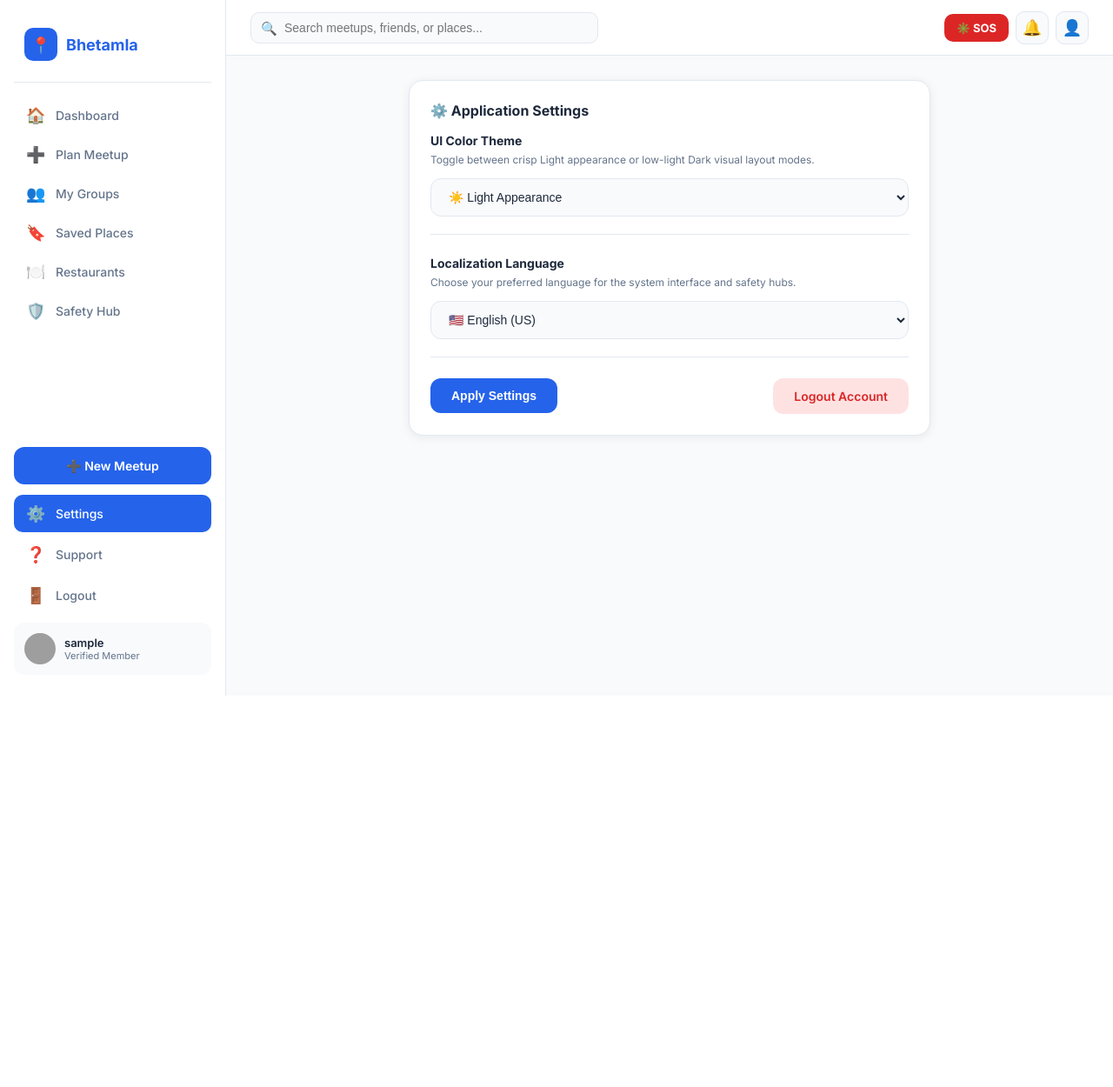
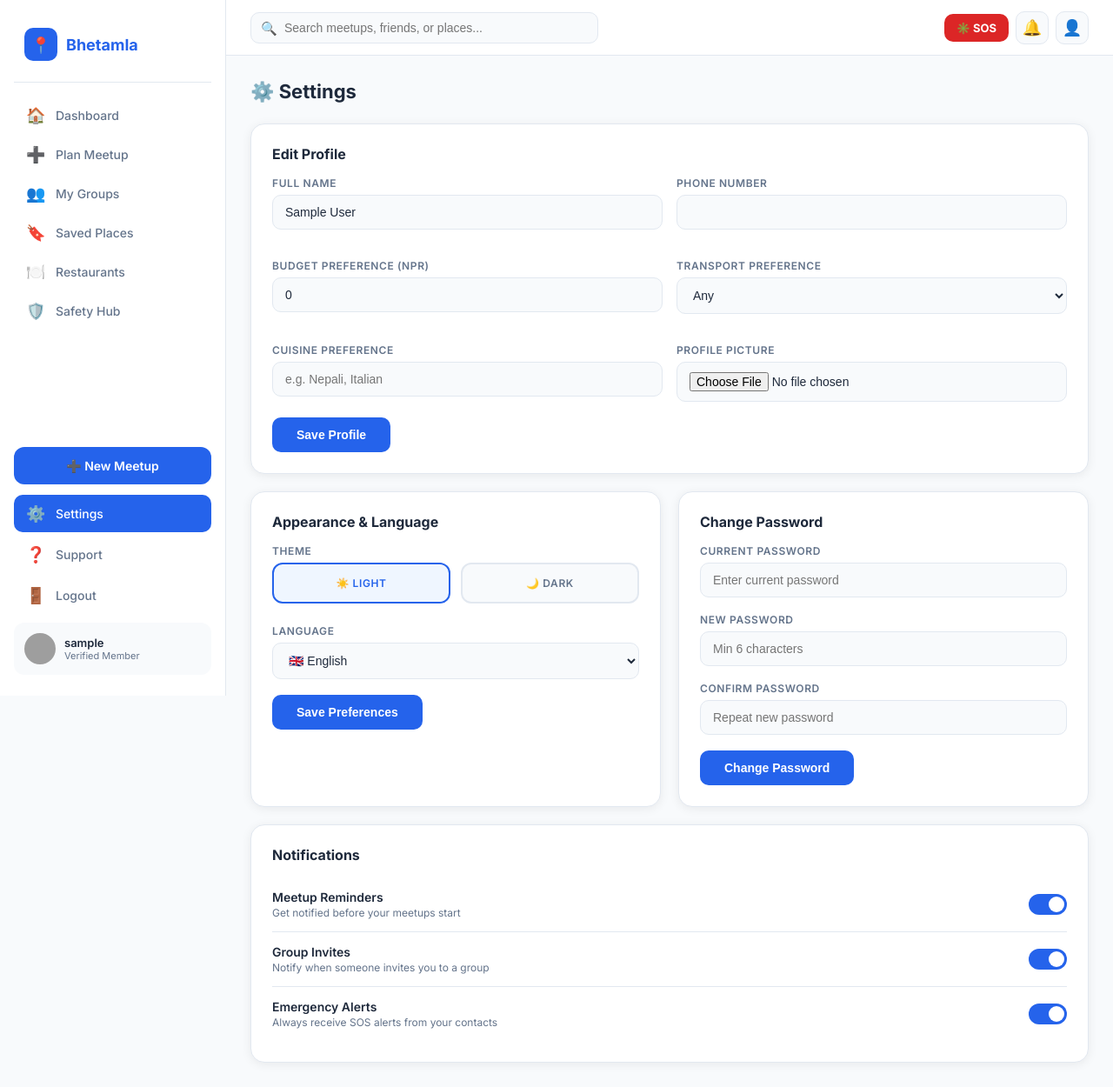
Before and after one commit to gabyanisharma/AI_39A_GROUP4_Bhetamla, a Flask app: page /user/settings in a window 1280 px wide. Shown: the whole page at 87% size. Before the commit the page ends 800 px from the top, so only its background shows below. Run offline with Flask 3, Linux system fonts and the light colour scheme; the visitor is signed in with stand-in values (Sample User, id 1); data that the repository does not hold is empty; grey boxes are pictures that could not be loaded.

Commit message:
added features to settings

```diff
--- a/app/templates/user/settings.html
+++ b/app/templates/user/settings.html
@@ -1,117 +1,213 @@
 {% extends "base_dashboard.html" %}
 {% set active_page = 'settings' %}
-{% block title %}Settings — Bhetamla{% endblock %}
+{% block title %}{{ t.settings }} — Bhetamla{% endblock %}
 
 {% block extra_css %}
 <style>
-    .settings-card {
-        max-width: 600px;
-        margin: 0 auto;
+    .settings-grid { display: grid; grid-template-columns: 1fr 1fr; gap: 20px; }
+    .full-width { grid-column: span 2; }
+    .form-group { margin-bottom: 18px; }
+    .form-group label {
+        display: block; font-size: 12px; font-weight: 600;
+        color: var(--text-muted); text-transform: uppercase;
+        letter-spacing: 0.05em; margin-bottom: 6px;
     }
-    .form-group {
-        margin-bottom: 24px;
-        padding-bottom: 20px;
+    .form-group input,
+    .form-group select {
+        width: 100%; padding: 11px 14px;
+        border: 1.5px solid var(--border);
+        border-radius: 10px; font-size: 14px;
+        background: var(--bg); color: var(--text);
+        outline: none; transition: border-color 0.2s;
+    }
+    .form-group input:focus,
+    .form-group select:focus { border-color: var(--primary); }
+    .btn-save {
+        background: var(--primary); color: white;
+        border: none; border-radius: 10px;
+        padding: 12px 28px; font-size: 14px; font-weight: 600;
+        cursor: pointer; transition: background 0.2s;
+    }
+    .btn-save:hover { background: var(--primary-dark); }
+
+    .toggle-row {
+        display: flex; align-items: center;
+        justify-content: space-between;
+        padding: 14px 0;
         border-bottom: 1px solid var(--border);
     }
-    .form-group:last-of-type {
-        border-bottom: none;
+    .toggle-row:last-child { border-bottom: none; }
+    .toggle-info .toggle-title { font-size: 14px; font-weight: 600; }
+    .toggle-info .toggle-desc  { font-size: 12px; color: var(--text-muted); margin-top: 2px; }
+    .toggle {
+        position: relative; width: 44px; height: 24px;
+        background: var(--border); border-radius: 20px;
+        cursor: pointer; transition: background 0.2s;
+        border: none;
     }
-    .form-group label {
-        display: block;
-        font-size: 14px;
-        font-weight: 700;
+    .toggle.on { background: var(--primary); }
+    .toggle::after {
+        content: '';
+        position: absolute; top: 3px; left: 3px;
+        width: 18px; height: 18px;
+        background: white; border-radius: 50%;
+        transition: transform 0.2s;
+    }
+    .toggle.on::after { transform: translateX(20px); }
+
+    .theme-options { display: flex; gap: 12px; }
+    .theme-opt {
+        flex: 1; padding: 14px;
+        border: 2px solid var(--border);
+        border-radius: 12px; text-align: center;
+        cursor: pointer; font-size: 13px; font-weight: 600;
+        transition: all 0.2s; background: var(--bg);
         color: var(--text);
-        margin-bottom: 6px;
     }
-    .form-group .label-desc {
-        font-size: 12px;
-        color: var(--text-muted);
-        margin-bottom: 12px;
-        line-height: 1.4;
-    }
-    .select-input {
-        width: 100%;
-        padding: 12px 16px;
-        border: 1.5px solid var(--border);
-        border-radius: 12px;
-        font-size: 14px;
-        background: var(--bg);
-        color: var(--text);
-        outline: none;
-        cursor: pointer;
-        transition: all 0.2s;
-    }
-    .select-input:focus {
-        border-color: var(--primary);
-    }
-    .btn-submit {
-        background: var(--primary);
-        color: white;
-        border: none;
-        border-radius: 12px;
-        padding: 12px 24px;
-        font-size: 14px;
-        font-weight: 600;
-        cursor: pointer;
-        transition: background 0.2s, transform 0.1s;
-    }
-    .btn-submit:hover {
-        background: var(--primary-dark);
-    }
-    .btn-submit:active {
-        transform: scale(0.98);
-    }
-    .settings-footer {
-        display: flex;
-        justify-content: space-between;
-        align-items: center;
-        margin-top: 12px;
-    }
-    .btn-logout {
-        background: #FEE2E2;
-        color: #DC2626;
-        border: none;
-        border-radius: 12px;
-        padding: 12px 24px;
-        font-size: 14px;
-        font-weight: 600;
-        text-decoration: none;
-        cursor: pointer;
-        transition: all 0.2s;
-    }
-    .btn-logout:hover {
-        background: #FCA5A5;
+    .theme-opt:hover  { border-color: var(--primary); }
+    .theme-opt.active { border-color: var(--primary); background: var(--primary-light); color: var(--primary); }
+
+    @media (max-width: 768px) {
+        .settings-grid { grid-template-columns: 1fr; }
+        .full-width { grid-column: span 1; }
     }
 </style>
 {% endblock %}
 
 {% block content %}
-<div class="settings-card card">
-    <div class="card-title">⚙️ Application Settings</div>
-    <form method="POST" action="{{ url_for('user.settings_page') }}">
-        <input type="hidden" name="action" value="update_preferences">
-        <!-- Theme Preference -->
-        <div class="form-group">
-            <label for="theme">UI Color Theme</label>
-            <div class="label-desc">Toggle between crisp Light appearance or low-light Dark visual layout modes.</div>
-            <select name="theme" id="theme" class="select-input">
-                <option value="light" {% if session.get('theme', 'light') == 'light' %}selected{% endif %}>☀️ Light Appearance</option>
-                <option value="dark" {% if session.get('theme') == 'dark' %}selected{% endif %}>🌙 Dark Appearance</option>
-            </select>
+<h1 style="font-size:22px; font-weight:700; margin-bottom:24px;">⚙️ {{ t.settings }}</h1>
+
+<div class="settings-grid">
+
+    <!-- Update Profile -->
+    <div class="card full-width">
+        <div class="card-title">{{ t.edit_profile }}</div>
+        <form method="POST" enctype="multipart/form-data">
+            <input type="hidden" name="action" value="update_profile" />
+            <div style="display:grid; grid-template-columns:1fr 1fr; gap:16px;">
+                <div class="form-group">
+                    <label>{{ t.full_name }}</label>
+                    <input type="text" name="full_name" value="{{ user.full_name }}" required />
+                </div>
+                <div class="form-group">
+                    <label>{{ t.phone }}</label>
+                    <input type="tel" name="phone" value="{{ user.phone or '' }}" />
+                </div>
+                <div class="form-group">
+                    <label>{{ t.budget }}</label>
+                    <input type="number" name="budget_preference" value="{{ user.budget_preference or 0 }}" />
+                </div>
+                <div class="form-group">
+                    <label>{{ t.transport }}</label>
+                    <select name="transport_preference">
+                        <option value="any"    {% if user.transport_preference == 'any' %}selected{% endif %}>Any</option>
+                        <option value="walk"   {% if user.transport_preference == 'walk' %}selected{% endif %}>Walking</option>
+                        <option value="bike"   {% if user.transport_preference == 'bike' %}selected{% endif %}>Bike</option>
+                        <option value="car"    {% if user.transport_preference == 'car' %}selected{% endif %}>Car</option>
+                        <option value="public" {% if user.transport_preference == 'public' %}selected{% endif %}>Public Transport</option>
+                    </select>
+                </div>
+                <div class="form-group">
+                    <label>{{ t.cuisine }}</label>
+                    <input type="text" name="cuisine_preference" value="{{ user.cuisine_preference or '' }}" placeholder="e.g. Nepali, Italian" />
+                </div>
+                <div class="form-group">
+                    <label>{{ t.profile_picture }}</label>
+                    <input type="file" name="profile_pic" accept="image/*" />
+                </div>
+            </div>
+            <button type="submit" class="btn-save">{{ t.save_profile }}</button>
+        </form>
+    </div>
+
+    <!-- Theme & Language -->
+    <div class="card">
+        <div class="card-title">{{ t.appearance }}</div>
+        <form method="POST">
+            <input type="hidden" name="action" value="update_preferences" />
+            <div class="form-group">
+                <label>{{ t.theme }}</label>
+                <div class="theme-options">
+                    <label class="theme-opt {% if user.theme_preference == 'light' %}active{% endif %}">
+                        <input type="radio" name="theme" value="light" style="display:none"
+                               {% if user.theme_preference == 'light' %}checked{% endif %} />
+                        ☀️ {{ t.light }}
+                    </label>
+                    <label class="theme-opt {% if user.theme_preference == 'dark' %}active{% endif %}">
+                        <input type="radio" name="theme" value="dark" style="display:none"
+                               {% if user.theme_preference == 'dark' %}checked{% endif %} />
+                        🌙 {{ t.dark }}
+                    </label>
+                </div>
+            </div>
+            <div class="form-group">
+                <label>{{ t.language }}</label>
+                <select name="language">
+                    <option value="en" {% if user.language_preference == 'en' %}selected{% endif %}>🇬🇧 English</option>
+                    <option value="np" {% if user.language_preference == 'np' %}selected{% endif %}>🇳🇵 Nepali</option>
+                </select>
+            </div>
+            <button type="submit" class="btn-save">{{ t.save_preferences }}</button>
+        </form>
+    </div>
+
+    <!-- Change Password -->
+    <div class="card">
+        <div class="card-title">{{ t.change_password }}</div>
+        <form method="POST">
+            <input type="hidden" name="action" value="change_password" />
+            <div class="form-group">
+                <label>{{ t.current_password }}</label>
+                <input type="password" name="current_password" placeholder="Enter current password" required />
+            </div>
+            <div class="form-group">
+                <label>{{ t.new_password }}</label>
+                <input type="password" name="new_password" placeholder="Min 6 characters" required />
+            </div>
+            <div class="form-group">
+                <label>{{ t.confirm_password }}</label>
+                <input type="password" name="confirm_password" placeholder="Repeat new password" required />
+            </div>
+            <button type="submit" class="btn-save">{{ t.change_password }}</button>
+        </form>
+    </div>
+
+    <!-- Notifications -->
+    <div class="card full-width">
+        <div class="card-title">{{ t.notifications }}</div>
+        <div class="toggle-row">
+            <div class="toggle-info">
+                <div class="toggle-title">{{ t.meetup_reminders }}</div>
+                <div class="toggle-desc">Get notified before your meetups start</div>
+            </div>
+            <button class="toggle on" onclick="this.classList.toggle('on')"></button>
         </div>
-        <!-- Language Preference -->
-        <div class="form-group">
-            <label for="language">Localization Language</label>
-            <div class="label-desc">Choose your preferred language for the system interface and safety hubs.</div>
-            <select name="language" id="language" class="select-input">
-                <option value="en" {% if session.get('language', 'en') == 'en' %}selected{% endif %}>🇺🇸 English (US)</option>
-                <option value="np" {% if session.get('language') == 'np' %}selected{% endif %}>🇳🇵 नेपाली (Nepali)</option>
-            </select>
+        <div class="toggle-row">
+            <div class="toggle-info">
+                <div class="toggle-title">{{ t.group_invites }}</div>
+                <div class="toggle-desc">Notify when someone invites you to a group</div>
+            </div>
+            <button class="toggle on" onclick="this.classList.toggle('on')"></button>
         </div>
-        <div class="settings-footer">
-            <button type="submit" class="btn-submit">Apply Settings</button>
-            <a href="{{ url_for('auth.logout') }}" class="btn-logout">Logout Account</a>
+        <div class="toggle-row">
+            <div class="toggle-info">
+                <div class="toggle-title">{{ t.emergency_alerts }}</div>
+                <div class="toggle-desc">Always receive SOS alerts from your contacts</div>
+            </div>
+            <button class="toggle on"></button>
         </div>
-    </form>
+    </div>
+
 </div>
 {% endblock %}
+
+{% block extra_js %}
+<script>
+    document.querySelectorAll('.theme-opt').forEach(opt => {
+        opt.addEventListener('click', () => {
+            document.querySelectorAll('.theme-opt').forEach(o => o.classList.remove('active'));
+            opt.classList.add('active');
+        });
+    });
+</script>
+{% endblock %}
```
